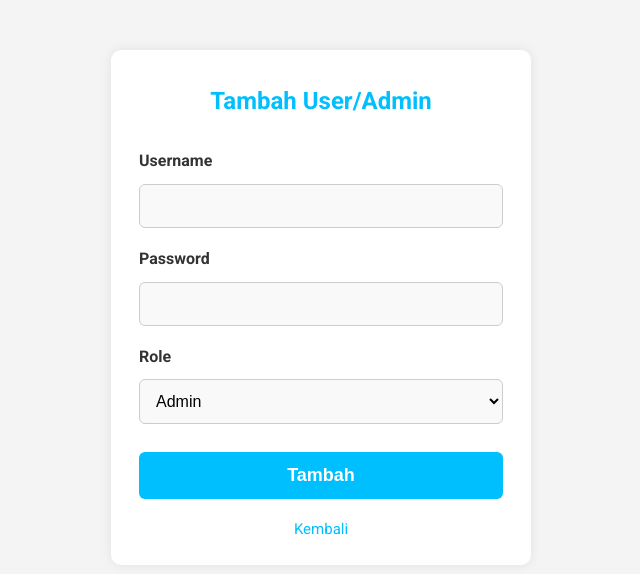
After one commit to ivx136/laundry-jogja, a PHP site: page /admin/admin_user_input.php in a window 1280 px wide. The commit adds this page. Shown: the top 574 px of the page, without its empty margins (319-959 px from the left). Run offline with PHP 8.4, Linux system fonts and the light colour scheme.

Commit message:
admin atan

```diff
--- a/admin/admin_pemesanan.php
+++ b/admin/admin_pemesanan.php
@@ -160,10 +160,5 @@ $orders = $stmt->fetchAll(PDO::FETCH_ASSOC);
             </table>
         </div>
     </div>
-
-    <footer>
-        <p>&copy; 2025 Laundry Jogja | Admin Panel</p>
-    </footer>
-
 </body>
 </html>
--- /dev/null
+++ b/admin/admin_user_input.php
@@ -0,0 +1,163 @@
+<?php
+
+require_once 'db.class.php';
+$database = new Database();
+$conn = $database->getConnection();
+
+$user = null;
+if (isset($_GET['id'])) {
+    $stmt = $conn->prepare("SELECT * FROM users WHERE id = :id");
+    $stmt->execute([':id' => $_GET['id']]);
+    $user = $stmt->fetch(PDO::FETCH_ASSOC);
+}
+
+if ($_SERVER['REQUEST_METHOD'] === 'POST') {
+    $id = $_POST['user_id'] ?? null;
+    $username = $_POST['username'];
+    $role = $_POST['role'];
+    if (!empty($_POST['password'])) {
+        $password = password_hash($_POST['password'], PASSWORD_DEFAULT);
+    }
+
+    if ($id) {
+        // Update
+        if (!empty($_POST['password'])) {
+            $stmt = $conn->prepare("UPDATE users SET username=:username, password=:password, role=:role WHERE id=:id");
+            $stmt->execute([
+                ':username' => $username,
+                ':password' => $password,
+                ':role' => $role,
+                ':id' => $id
+            ]);
+        } else {
+            $stmt = $conn->prepare("UPDATE users SET username=:username, role=:role WHERE id=:id");
+            $stmt->execute([
+                ':username' => $username,
+                ':role' => $role,
+                ':id' => $id
+            ]);
+        }
+    } else {
+        // Insert
+        $stmt = $conn->prepare("INSERT INTO users (username, password, role) VALUES (:username, :password, :role)");
+        $stmt->execute([
+            ':username' => $username,
+            ':password' => $password,
+            ':role' => $role
+        ]);
+    }
+    header("Location: admin_user.php");
+    exit;
+}
+?>
+<!DOCTYPE html>
+<html lang="id">
+<head>
+    <meta charset="UTF-8">
+    <title><?= $user ? 'Edit' : 'Tambah' ?> User/Admin</title>
+    <link rel="stylesheet" href="../css/styles.css">
+    <style>
+        body {
+            font-family: 'Roboto', sans-serif;
+            background: #f4f4f4;
+            margin: 0;
+            padding: 0;
+        }
+        .container {
+            max-width: 420px;
+            margin: 50px auto;
+            background: #fff;
+            border-radius: 10px;
+            box-shadow: 0 0 12px rgba(0,0,0,0.08);
+            padding: 32px 28px 24px 28px;
+        }
+        h2 {
+            color: #00BFFF;
+            text-align: center;
+            margin-bottom: 28px;
+        }
+        .form-group {
+            margin-bottom: 18px;
+        }
+        label {
+            font-weight: 500;
+            color: #333;
+            display: block;
+            margin-bottom: 7px;
+        }
+        input[type="text"], input[type="password"], select {
+            width: 100%;
+            padding: 12px;
+            border: 1px solid #ccc;
+            border-radius: 6px;
+            font-size: 16px;
+            background: #f9f9f9;
+            transition: border-color 0.2s;
+        }
+        input[type="text"]:focus, input[type="password"]:focus, select:focus {
+            border-color: #00BFFF;
+            outline: none;
+        }
+        .info {
+            font-size: 13px;
+            color: #888;
+            margin-top: 3px;
+        }
+        button[type="submit"] {
+            width: 100%;
+            padding: 13px;
+            background: #00BFFF;
+            color: #fff;
+            border: none;
+            border-radius: 6px;
+            font-size: 18px;
+            font-weight: bold;
+            cursor: pointer;
+            margin-top: 10px;
+            transition: background 0.2s;
+        }
+        button[type="submit"]:hover {
+            background: #0090c7;
+        }
+        .back-btn {
+            display: block;
+            text-align: center;
+            margin-top: 18px;
+            color: #00BFFF;
+            text-decoration: none;
+            font-size: 15px;
+            font-weight: 500;
+        }
+        .back-btn:hover {
+            text-decoration: underline;
+        }
+    </style>
+</head>
+<body>
+    <div class="container">
+        <h2><?= $user ? 'Edit' : 'Tambah' ?> User/Admin</h2>
+        <form method="POST">
+            <?php if ($user): ?>
+                <input type="hidden" name="user_id" value="<?= htmlspecialchars($user['id']) ?>">
+            <?php endif; ?>
+            <div class="form-group">
+                <label for="username">Username</label>
+                <input type="text" id="username" name="username" value="<?= $user ? htmlspecialchars($user['username']) : '' ?>" required>
+            </div>
+            <div class="form-group">
+                <label for="password">Password <?= $user ? '<span class="info">(Kosongkan jika tidak ingin ganti password)</span>' : '' ?></label>
+                <input type="password" id="password" name="password" <?= $user ? '' : 'required' ?>>
+            </div>
+            <div class="form-group">
+                <label for="role">Role</label>
+                <select id="role" name="role" required>
+                    <option value="admin" <?= $user && $user['role']=='admin' ? 'selected' : '' ?>>Admin</option>
+                    <option value="user" <?= $user && $user['role']=='user' ? 'selected' : '' ?>>User</option>
+                </select>
+            </div>
+            <button type="submit"><?= $user ? 'Update' : 'Tambah' ?></button>
+        </form>
+        <a href="admin_user.php" class="back-btn">Kembali</a>
+    </div>
+</body>
+</html>
--- a/admin/db.class.php
+++ b/admin/db.class.php
@@ -3,7 +3,7 @@ class Database {
     private $host = 'localhost';
     private $db   = 'laundry_jogja';
     private $user = 'root';
-    private $pass = 'Dfaaoam17022005.';
+    private $pass = 'atan';
     public $conn;
 
     public function __construct() {
```
Also changed, not shown: admin/admin_dashboard.php (added, +168 -0 lines), admin/admin_pemesanan_input.php (+14 -4 lines), admin/admin_user.php (added, +155 -0 lines).
